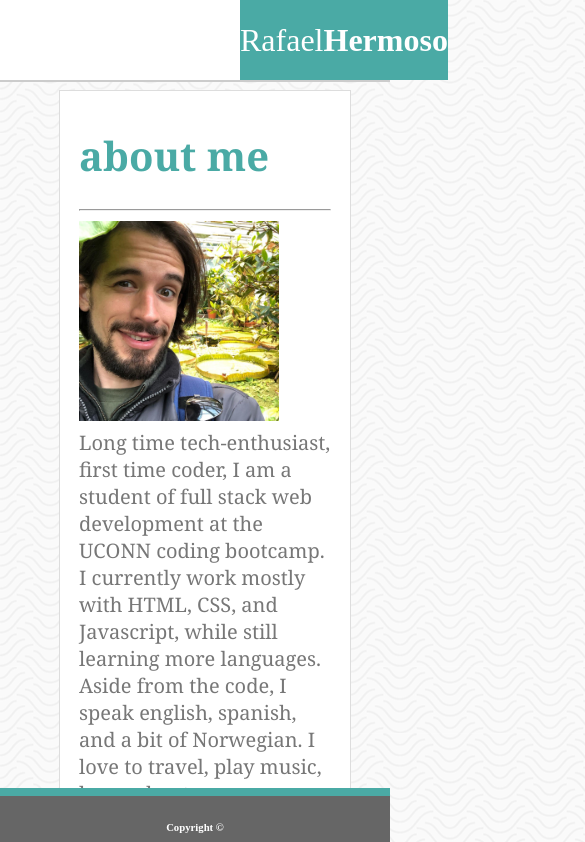
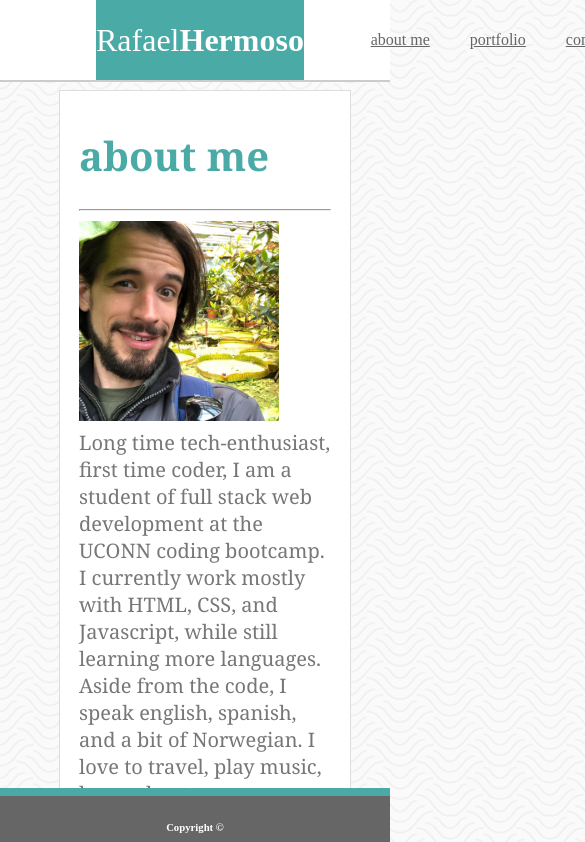
Before and after one commit to Baconbits1204/Responsive-Portfolio, a plain HTML site: page index.html in a window 390 px wide. Shown: the top 842 px of the page, 585 px wide, since content can reach past the window. Drawn offline with Linux system fonts and the light colour scheme.

Commit message:
adding media queries for navbar

```diff
--- a/Assets/CSS/style.css
+++ b/Assets/CSS/style.css
@@ -284,3 +284,47 @@ footer {text-align: center;
 font-size: 50px;
 background-color: #666;}
 */
+
+@media (max-width: 980px) {
+    .inner-header{
+        margin: 0 0 0 9em;
+    }
+    .navigation{
+        margin: 0 13em 0 0;
+    }
+      }
+    @media (max-width: 768px) {
+        .inner-header{
+            margin: 0 0 0 7em;
+        }
+        .navigation{
+            margin: 0 18em 0 0;
+        }
+
+    }
+    @media (max-width: 640px) {
+        .inner-header{
+            margin: 0 0 0 6em;
+        }
+        .navigation{
+            margin: 0 29em 0 0;
+        }
+
+
+      .carousel-caption {
+      }
+      .carousel-caption h1 {
+      }
+      .carousel-caption h3 {
+      }
+
+      .carrousel-caption .btn{}
+
+      .carousel-indicators {
+      }
+
+      .display-4{
+      }
+
+      .social a {}
+    }
```
Also changed, not shown: contact.html (+1 -1 lines).
